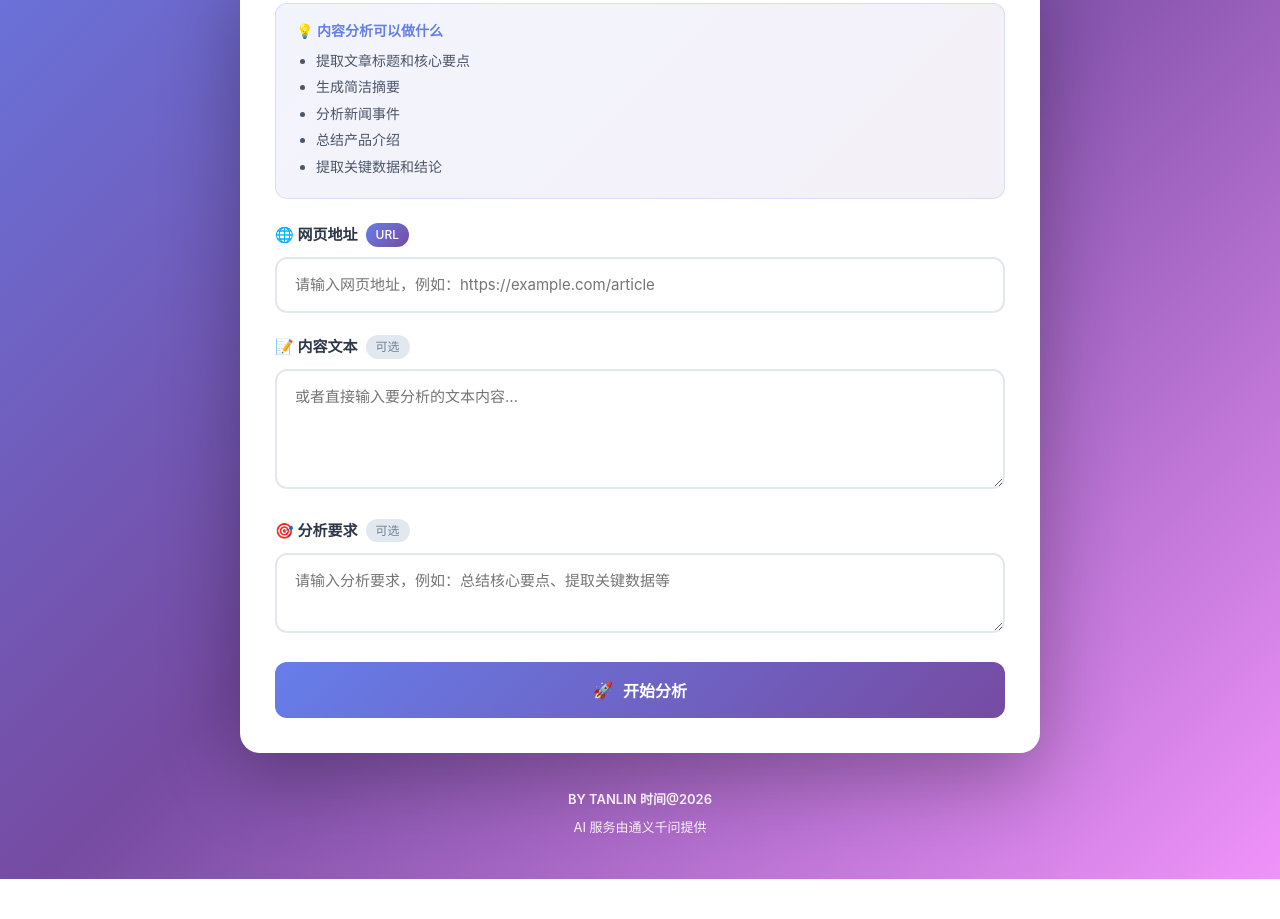
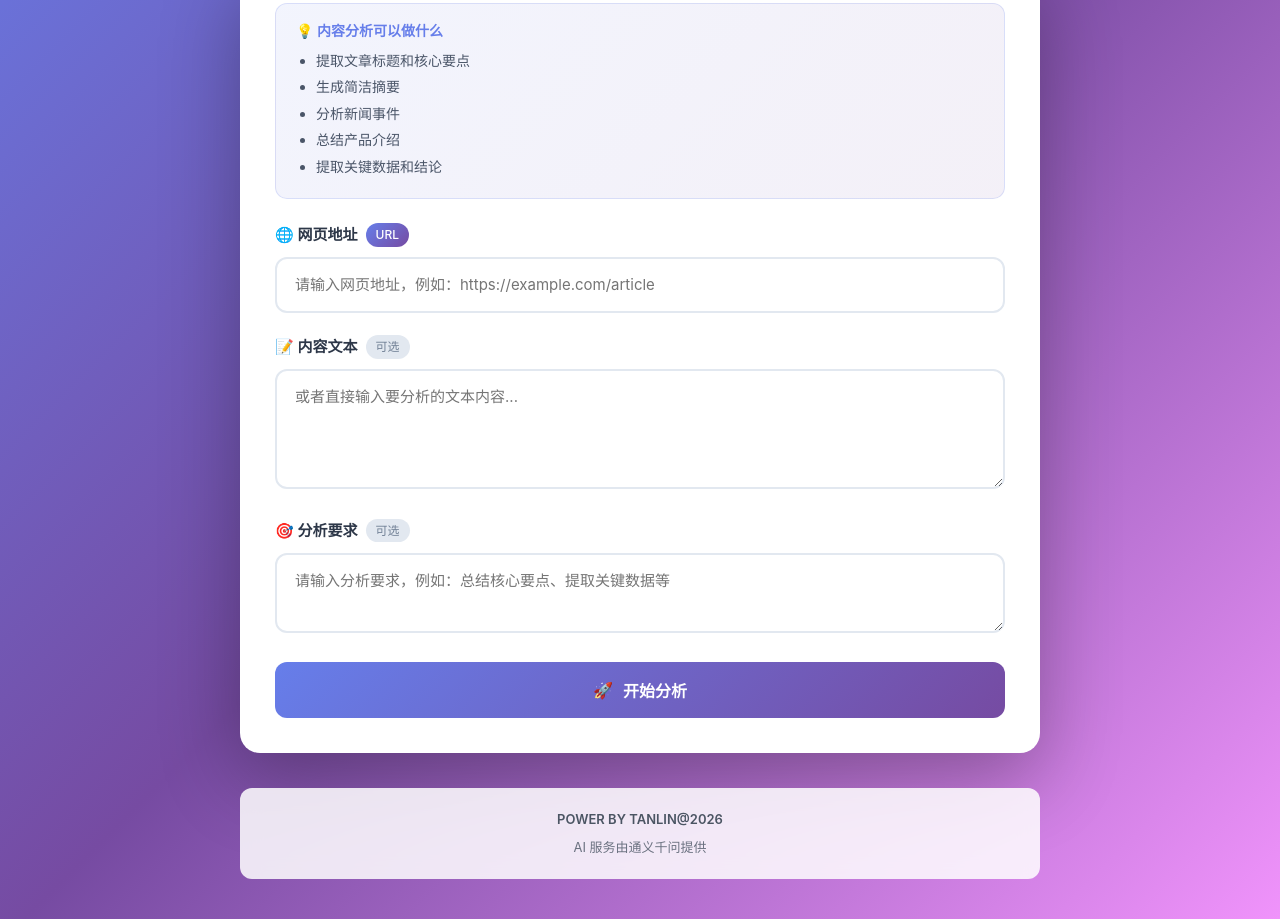
Before and after one commit to gztanlin/MyAITool, a website: page MyAITool.html in a window 1280 px wide. Shown: the part 312-1231 px from the top of the page. Before the commit the page ends 1191 px from the top, so only its background shows below. Drawn offline with Linux system fonts and the light colour scheme.

Commit message:
更新页脚信息：改为 POWER BY TANLIN@2026，调整色彩更柔和

```diff
--- a/MyAITool.html
+++ b/MyAITool.html
@@ -248,14 +248,19 @@
 
         .footer {
             text-align: center;
-            color: rgba(255,255,255,0.9);
+            color: #6b7280;
             margin-top: 35px;
             font-size: 13px;
             line-height: 1.8;
+            padding: 20px;
+            background: rgba(255, 255, 255, 0.85);
+            border-radius: 12px;
+            backdrop-filter: blur(10px);
         }
         .footer .brand {
             font-weight: 600;
             margin-bottom: 4px;
+            color: #4b5563;
         }
 
         .hidden { display: none !important; }
@@ -365,7 +370,7 @@
         </div>
 
         <div class="footer">
-            <div class="brand">BY TANLIN 时间@2026</div>
+            <div class="brand">POWER BY TANLIN@2026</div>
             <div>AI 服务由通义千问提供</div>
         </div>
     </div>
```
Also changed, not shown: server.js (+7 -2 lines).
